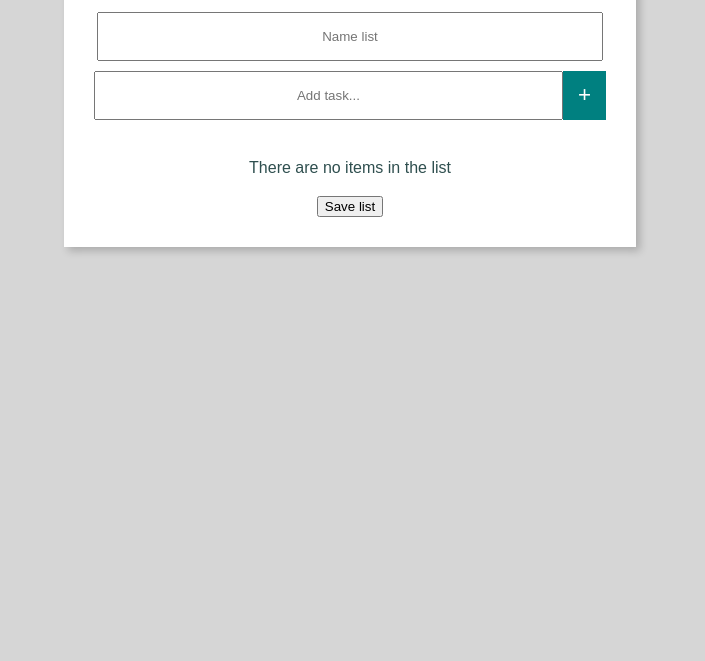
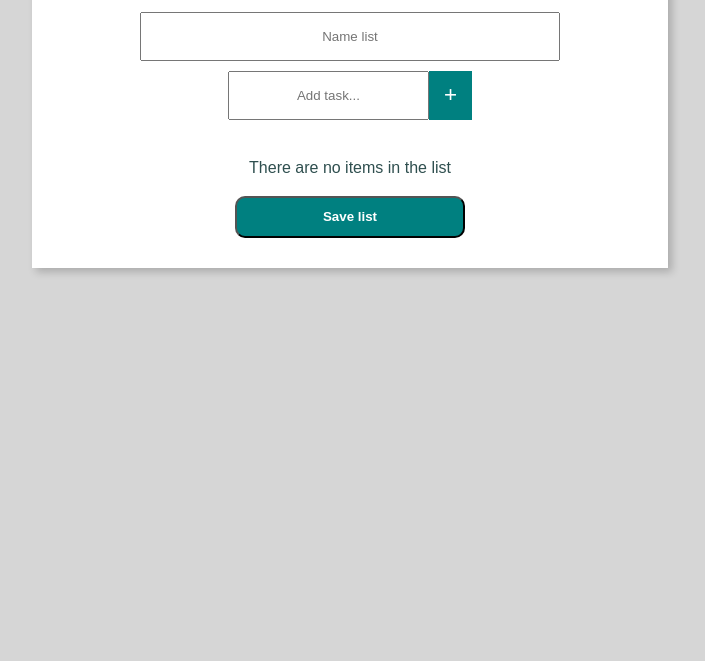
Before and after one commit to Yoelupgrade/Todo_list, a plain HTML site: page index.html in a window 1280 px wide. Shown: the part 139-800 px from the top of the page, without its empty margins (290-995 px from the left). Drawn offline with Linux system fonts and the light colour scheme.

Commit message:
second style

```diff
--- a/styles.css
+++ b/styles.css
@@ -12,10 +12,44 @@ body {
   color: rgb(0, 0, 0);
 }
 
-  .container{
+@media only screen and (min-width: 320px) {
+  .container {
+    max-width: 65%;
+  }
+  .search {
+    width: 100%;
+  }
+
+  .name-list{
+    margin-bottom: 10px;
+    width: 88%;
+  }
+  .tasks{
+    width: 100%;
+  }
+  .form {
+    width: 100%;
+  }
+}
+
+@media only screen and (min-width: 450px) {
+  .container {
+    max-width: 45%;
+  }
+  .name-list{
+  width: 86%;
+  }
+  .tasks{
+   width: 100%;
+  }
+  .search{
+    width: 80%;
+  }
+}
+
+.container {
   margin-top: 30px;
   margin-bottom: 30px;
-    width: 40%;
   margin-left: auto;
   margin-right: auto;
   background-color: white;
@@ -24,38 +58,36 @@ body {
 }
 
 .search {
-    object-fit: contain;
   margin-left: auto;
   margin-right: auto;
-    max-width: 100%;
   display: flex;
+  object-fit: contain;
   flex-direction: column;
   align-items: center;
+  justify-content: center;
 }
 
 form {
   display: flex;
-    width: 100%;
+  object-fit: contain;
 }
 
-  .tasks, .name-list {
+.tasks,
+.name-list {
   object-fit: contain;
   padding: 15px 10px;
   outline: none;
-    width: 100%;
   text-align: center;
-    width: 94%;
 }
 
-  .name-list{
-    margin-bottom: 10px;
-  }
 
 .li-container {
   background-color: white;
-    width: 100%;
+  width: 80%;
   color: darkslategray;
   margin-top: 20px;
+  margin-left: auto;
+  margin-right: auto;
 }
 
 ul {
@@ -115,6 +147,19 @@ body {
   background-color: darkcyan;
 }
 
+.btn-print {
+  background-color: teal;
+  border-radius: 10px;
+  padding: 2%;
+  width: 40%;
+  color: white;
+  font-weight: bold;
+}
+
+.btn-print:hover {
+  cursor: pointer;
+  background-color: darkcyan;
+}
 .empty {
   color: darkslategrey;
   display: flex;
@@ -122,15 +167,15 @@ body {
   flex-direction: column;
 }
 
-  .printtask{
+.printtask {
   display: flex;
   justify-content: center;
   flex-wrap: wrap;
   flex-direction: row;
 }
 
-  .containerprint{
-    margin:3%;
+.containerprint {
+  margin: 3%;
   max-width: 40%;
   box-shadow: 4px 4px 8px rgba(0, 0, 0, 0.2);
   background-color: white;
@@ -139,9 +184,9 @@ body {
   text-align: center;
 }
 
-  .divtitle{
+.divtitle {
   text-align: center;
 }
-  h3{
+h3 {
   text-decoration: underline;
 }
```
Lines whose indentation alone changed are shown as unchanged.
